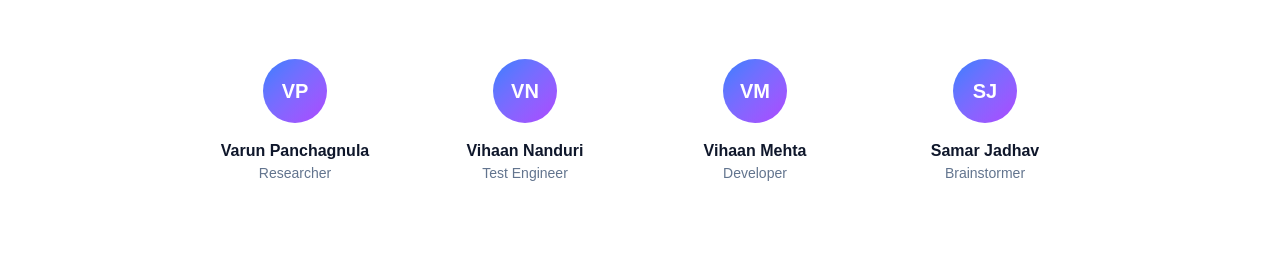
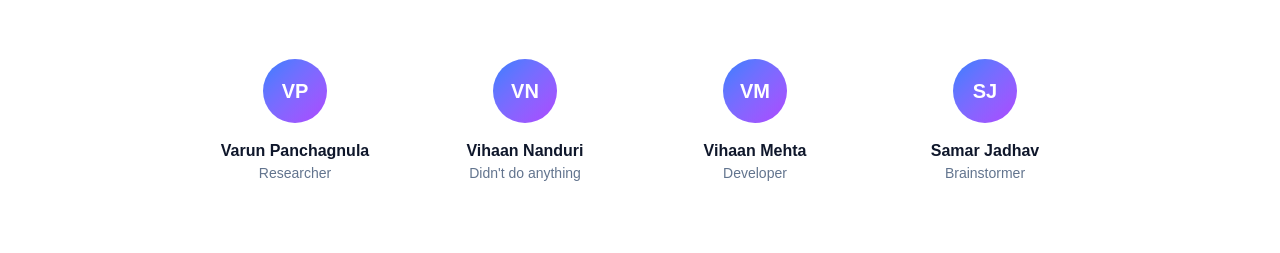
Before and after one commit to vihaan-k-mehta/eduai-app, a Next.js app: page / in a window 1280 px wide. Shown: the part 2063-2316 px from the top of the page. Built offline with nearby package versions, Linux system fonts and the light colour scheme.

Commit message:
Update team info

```diff
--- a/src/app/page.tsx
+++ b/src/app/page.tsx
@@ -120,7 +120,7 @@ export default function Home() {
           <p className="text-lg text-slate-600 dark:text-slate-400 mb-10">Built with ❤️ by students for educators</p>
           <div className="grid sm:grid-cols-2 lg:grid-cols-4 gap-6">
             <TeamCard name="Varun Panchagnula" role="Researcher" />
-            <TeamCard name="Vihaan Nanduri" role="Test Engineer" />
+            <TeamCard name="Vihaan Nanduri" role="Didn't do anything" />
             <TeamCard name="Vihaan Mehta" role="Developer" />
             <TeamCard name="Samar Jadhav" role="Brainstormer" />
           </div>
```
